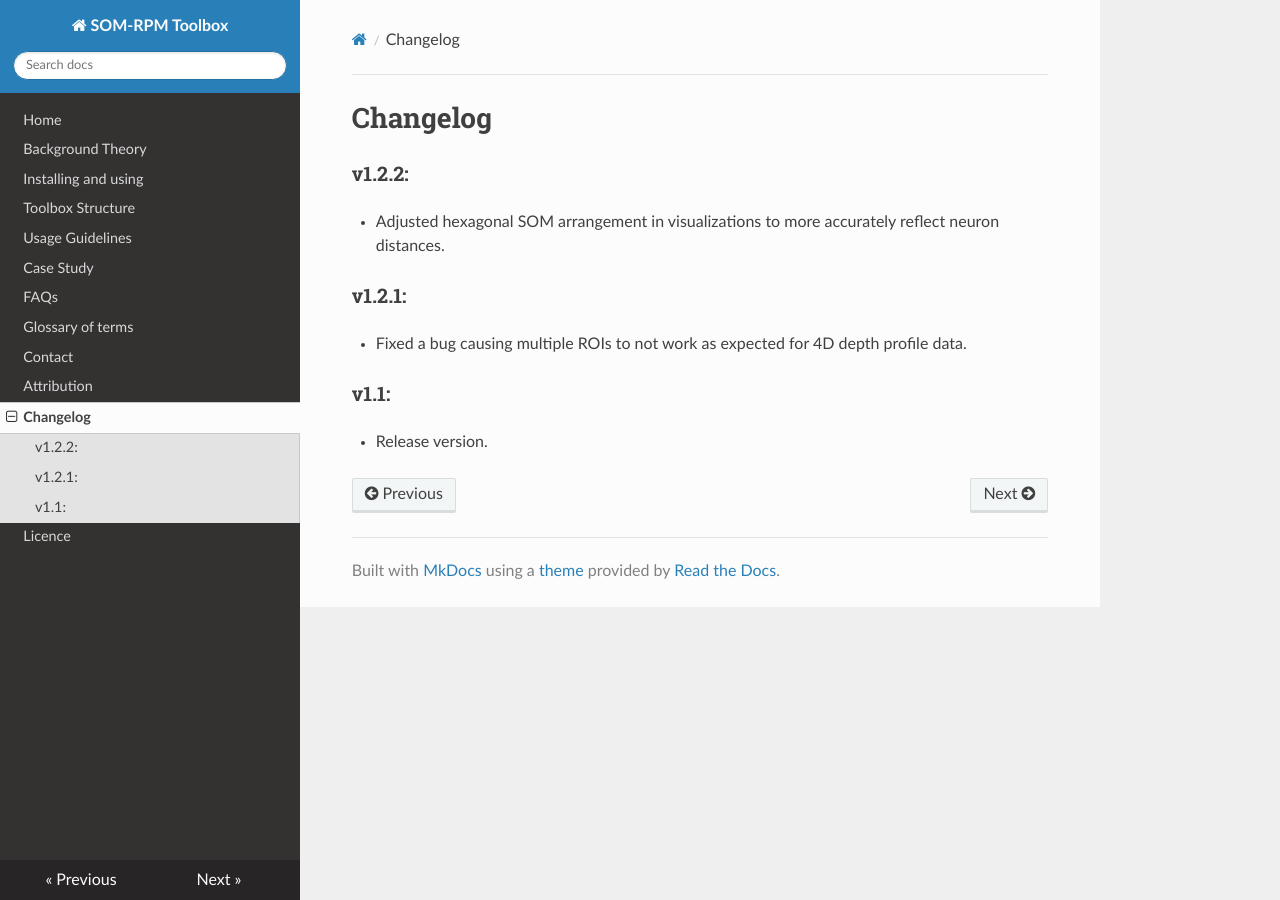
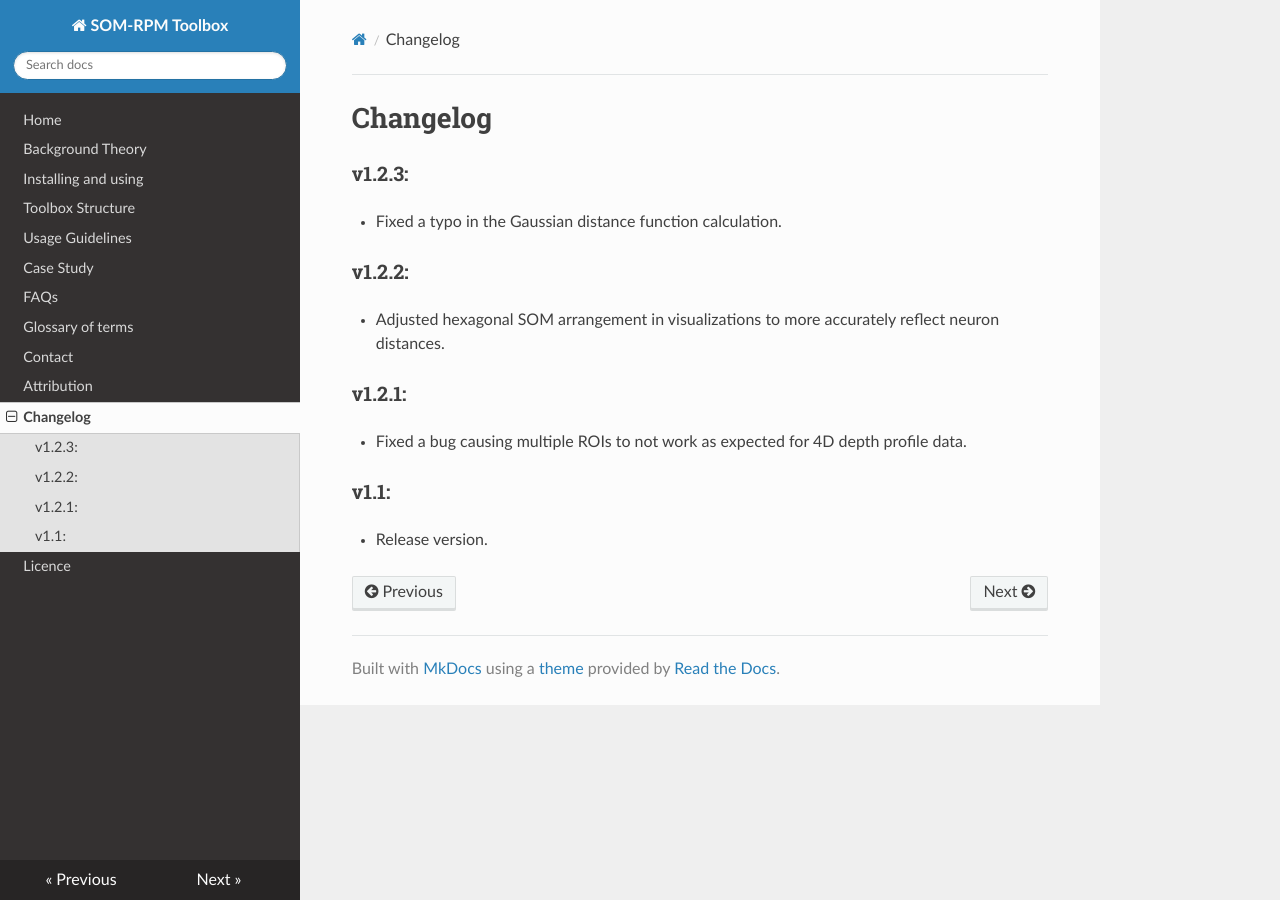
Before and after one commit to cmss-latrobe/som-rpm, an MkDocs documentation site: the page built from documentation/docs/changelog.md, in a window 1280 px wide. Built offline with MkDocs 1.6.1, drawn with Linux system fonts in a browser that asks for light colours; nearby versions of some CDN libraries.

Commit message:
Update to v1.2.3

```diff
--- a/documentation/docs/changelog.md
+++ b/documentation/docs/changelog.md
@@ -1,4 +1,8 @@
 # Changelog
+
+### v1.2.3:
+
+- Fixed a typo in the Gaussian distance function calculation.
 
 ### v1.2.2:
 
```
Also changed, not shown: documentation/docs/index.md (+1 -1 lines), documentation/site/changelog.html, documentation/site/index.html, documentation/site/search/search_index.json, 3 other files.
